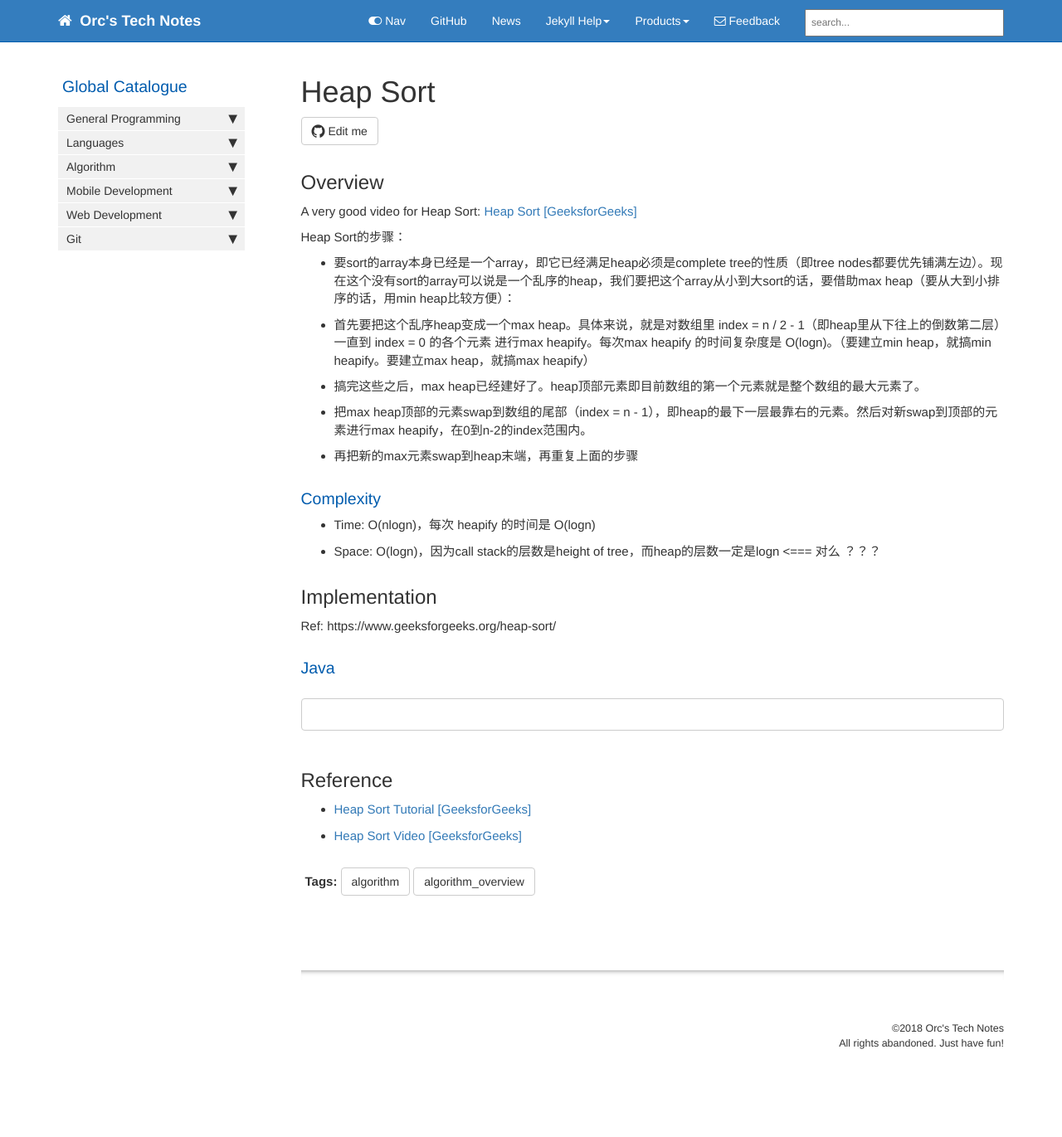
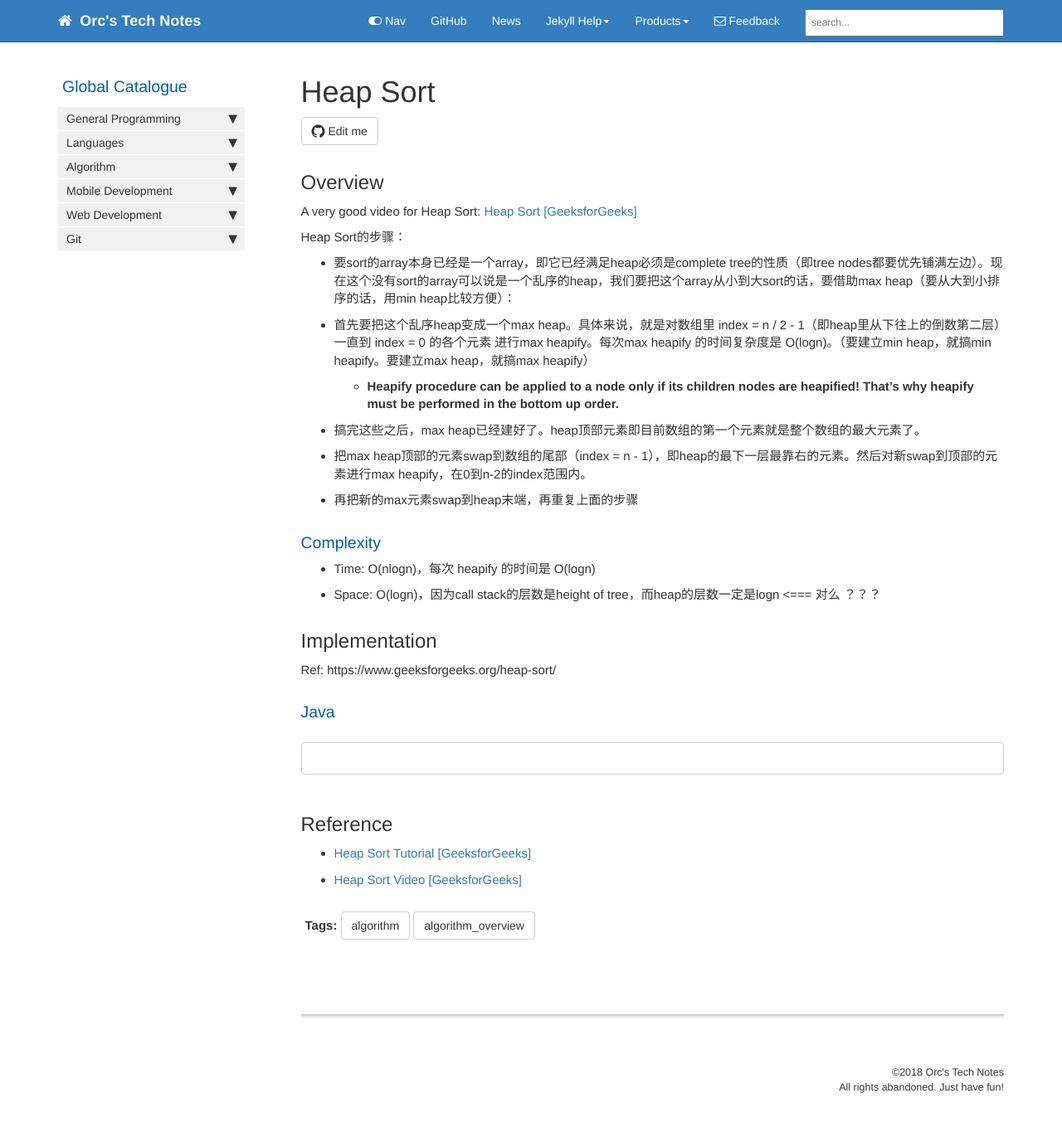
Before and after one commit to HungryOrc/hungryorc.github.io, a Jekyll site: the page built from pages/algorithm/algorithm_heap_sort_and_heapify.md, in a window 1280 px wide. Shown: the whole page at 83% size. Built offline with Jekyll 4.4.1, drawn with Linux system fonts in a browser that asks for light colours; nearby versions of some CDN libraries; comment, search, counter and statistics services are not loaded; before the commit the page ends 1318 px from its top, so only the background shows below that.

Commit message:
Update algorithm_heap_sort_and_heapify.md

```diff
--- a/pages/algorithm/algorithm_heap_sort_and_heapify.md
+++ b/pages/algorithm/algorithm_heap_sort_and_heapify.md
@@ -15,6 +15,7 @@ A very good video for Heap Sort: [Heap Sort [GeeksforGeeks]](https://www.youtube
 Heap Sort的步骤：
 * 要sort的array本身已经是一个array，即它已经满足heap必须是complete tree的性质（即tree nodes都要优先铺满左边）。现在这个没有sort的array可以说是一个乱序的heap，我们要把这个array从小到大sort的话，要借助max heap（要从大到小排序的话，用min heap比较方便）：
 * 首先要把这个乱序heap变成一个max heap。具体来说，就是对数组里 index = n / 2 - 1（即heap里从下往上的倒数第二层）一直到 index = 0 的各个元素 进行max heapify。每次max heapify 的时间复杂度是 O(logn)。（要建立min heap，就搞min heapify。要建立max heap，就搞max heapify）
+  * **Heapify procedure can be applied to a node only if its children nodes are heapified! That's why heapify must be performed in the bottom up order.**
 * 搞完这些之后，max heap已经建好了。heap顶部元素即目前数组的第一个元素就是整个数组的最大元素了。
 * 把max heap顶部的元素swap到数组的尾部（index = n - 1），即heap的最下一层最靠右的元素。然后对新swap到顶部的元素进行max heapify，在0到n-2的index范围内。
 * 再把新的max元素swap到heap末端，再重复上面的步骤
```
